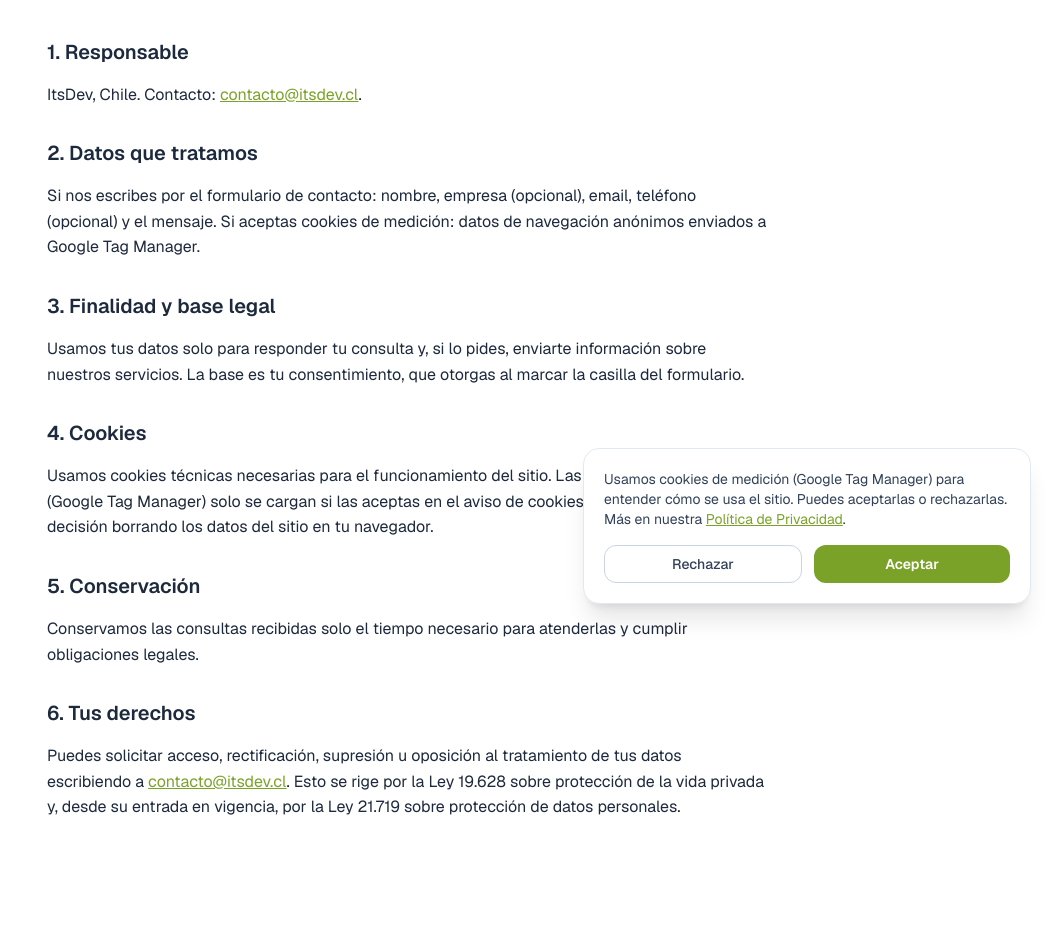
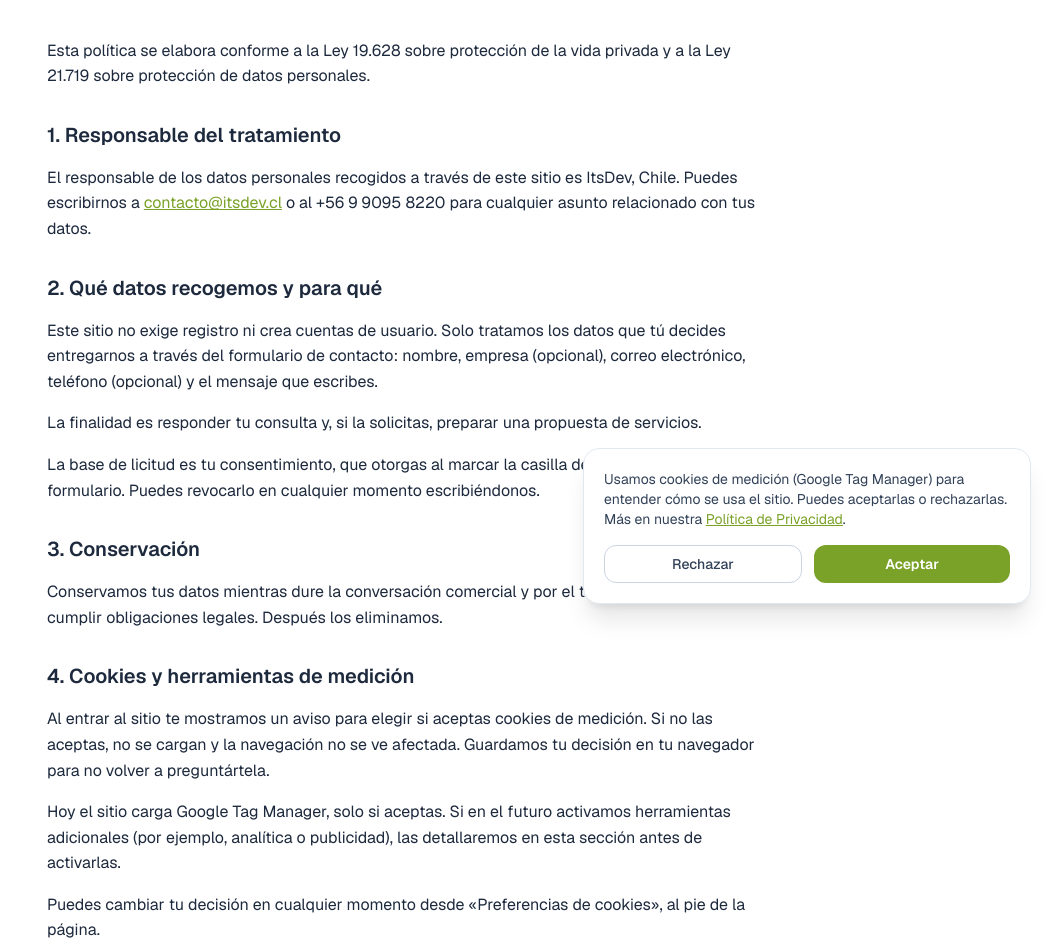
Before and after one commit to mc0rt3s/itsdev-web, a Next.js app: page /privacidad in a window 1280 px wide. Shown: the part 180-1132 px from the top of the page, without its empty margins (233-1280 px from the left). Before the commit the page ends 1096 px from the top, so only its background shows below. Built offline with nearby package versions, Linux system fonts and the light colour scheme.

Commit message:
docs(privacidad): política con estructura de referencia (responsable, finalidad, conservación, cookies, derechos)

```diff
--- a/src/app/privacidad/page.tsx
+++ b/src/app/privacidad/page.tsx
@@ -3,7 +3,7 @@ import Link from 'next/link';
 
 export const metadata: Metadata = {
   title: 'Política de Privacidad | ItsDev',
-  description: 'Cómo ItsDev trata los datos personales y cookies del sitio itsdev.cl.',
+  description: 'Cómo ItsDev trata los datos personales y las cookies del sitio itsdev.cl.',
 };
 
 export default function PrivacidadPage() {
@@ -13,34 +13,72 @@ export default function PrivacidadPage() {
       <h1 className="text-3xl font-bold mt-6 mb-2">Política de Privacidad</h1>
       <p className="text-sm text-slate-500 mb-10">Última actualización: 27 de noviembre de 2026</p>
 
+      <p className="mb-8">
+        Esta política se elabora conforme a la Ley 19.628 sobre protección de la vida privada y a la Ley 21.719
+        sobre protección de datos personales.
+      </p>
+
       <section className="space-y-4 mb-8">
-        <h2 className="text-xl font-semibold">1. Responsable</h2>
-        <p>ItsDev, Chile. Contacto: <a className="text-[#7AA228] underline" href="mailto:contacto@itsdev.cl">contacto@itsdev.cl</a>.</p>
+        <h2 className="text-xl font-semibold">1. Responsable del tratamiento</h2>
+        <p>
+          El responsable de los datos personales recogidos a través de este sitio es ItsDev, Chile.
+          Puedes escribirnos a <a className="text-[#7AA228] underline" href="mailto:contacto@itsdev.cl">contacto@itsdev.cl</a> o
+          al +56 9 9095 8220 para cualquier asunto relacionado con tus datos.
+        </p>
       </section>
 
       <section className="space-y-4 mb-8">
-        <h2 className="text-xl font-semibold">2. Datos que tratamos</h2>
-        <p>Si nos escribes por el formulario de contacto: nombre, empresa (opcional), email, teléfono (opcional) y el mensaje. Si aceptas cookies de medición: datos de navegación anónimos enviados a Google Tag Manager.</p>
+        <h2 className="text-xl font-semibold">2. Qué datos recogemos y para qué</h2>
+        <p>
+          Este sitio no exige registro ni crea cuentas de usuario. Solo tratamos los datos que tú decides entregarnos
+          a través del formulario de contacto: nombre, empresa (opcional), correo electrónico, teléfono (opcional) y el
+          mensaje que escribes.
+        </p>
+        <p>
+          La finalidad es responder tu consulta y, si la solicitas, preparar una propuesta de servicios.
+        </p>
+        <p>
+          La base de licitud es tu consentimiento, que otorgas al marcar la casilla de aceptación y enviar el formulario.
+          Puedes revocarlo en cualquier momento escribiéndonos.
+        </p>
       </section>
 
       <section className="space-y-4 mb-8">
-        <h2 className="text-xl font-semibold">3. Finalidad y base legal</h2>
-        <p>Usamos tus datos solo para responder tu consulta y, si lo pides, enviarte información sobre nuestros servicios. La base es tu consentimiento, que otorgas al marcar la casilla del formulario.</p>
+        <h2 className="text-xl font-semibold">3. Conservación</h2>
+        <p>
+          Conservamos tus datos mientras dure la conversación comercial y por el tiempo necesario para cumplir
+          obligaciones legales. Después los eliminamos.
+        </p>
       </section>
 
       <section className="space-y-4 mb-8">
-        <h2 className="text-xl font-semibold">4. Cookies</h2>
-        <p>Usamos cookies técnicas necesarias para el funcionamiento del sitio. Las cookies de medición (Google Tag Manager) solo se cargan si las aceptas en el aviso de cookies. Puedes cambiar tu decisión borrando los datos del sitio en tu navegador.</p>
+        <h2 className="text-xl font-semibold">4. Cookies y herramientas de medición</h2>
+        <p>
+          Al entrar al sitio te mostramos un aviso para elegir si aceptas cookies de medición. Si no las aceptas,
+          no se cargan y la navegación no se ve afectada. Guardamos tu decisión en tu navegador para no volver a
+          preguntártela.
+        </p>
+        <p>
+          Hoy el sitio carga Google Tag Manager, solo si aceptas. Si en el futuro activamos herramientas adicionales
+          (por ejemplo, analítica o publicidad), las detallaremos en esta sección antes de activarlas.
+        </p>
+        <p>
+          Puedes cambiar tu decisión en cualquier momento desde «Preferencias de cookies», al pie de la página.
+        </p>
       </section>
 
       <section className="space-y-4 mb-8">
-        <h2 className="text-xl font-semibold">5. Conservación</h2>
-        <p>Conservamos las consultas recibidas solo el tiempo necesario para atenderlas y cumplir obligaciones legales.</p>
-      </section>
-
-      <section className="space-y-4 mb-8">
-        <h2 className="text-xl font-semibold">6. Tus derechos</h2>
-        <p>Puedes solicitar acceso, rectificación, supresión u oposición al tratamiento de tus datos escribiendo a <a className="text-[#7AA228] underline" href="mailto:contacto@itsdev.cl">contacto@itsdev.cl</a>. Esto se rige por la Ley 19.628 sobre protección de la vida privada y, desde su entrada en vigencia, por la Ley 21.719 sobre protección de datos personales.</p>
+        <h2 className="text-xl font-semibold">5. Tus derechos</h2>
+        <p>
+          Puedes ejercer los derechos de acceso, rectificación, supresión, oposición y portabilidad de tus datos,
+          además de revocar el consentimiento otorgado. Para hacerlo escríbenos a{' '}
+          <a className="text-[#7AA228] underline" href="mailto:contacto@itsdev.cl">contacto@itsdev.cl</a> indicando
+          el derecho que quieres ejercer y un medio para responderte.
+        </p>
+        <p>
+          Si consideras que no atendimos tu solicitud correctamente, puedes reclamar ante la Agencia de Protección de
+          Datos Personales, una vez que esté en funcionamiento.
+        </p>
       </section>
     </main>
   );
```
